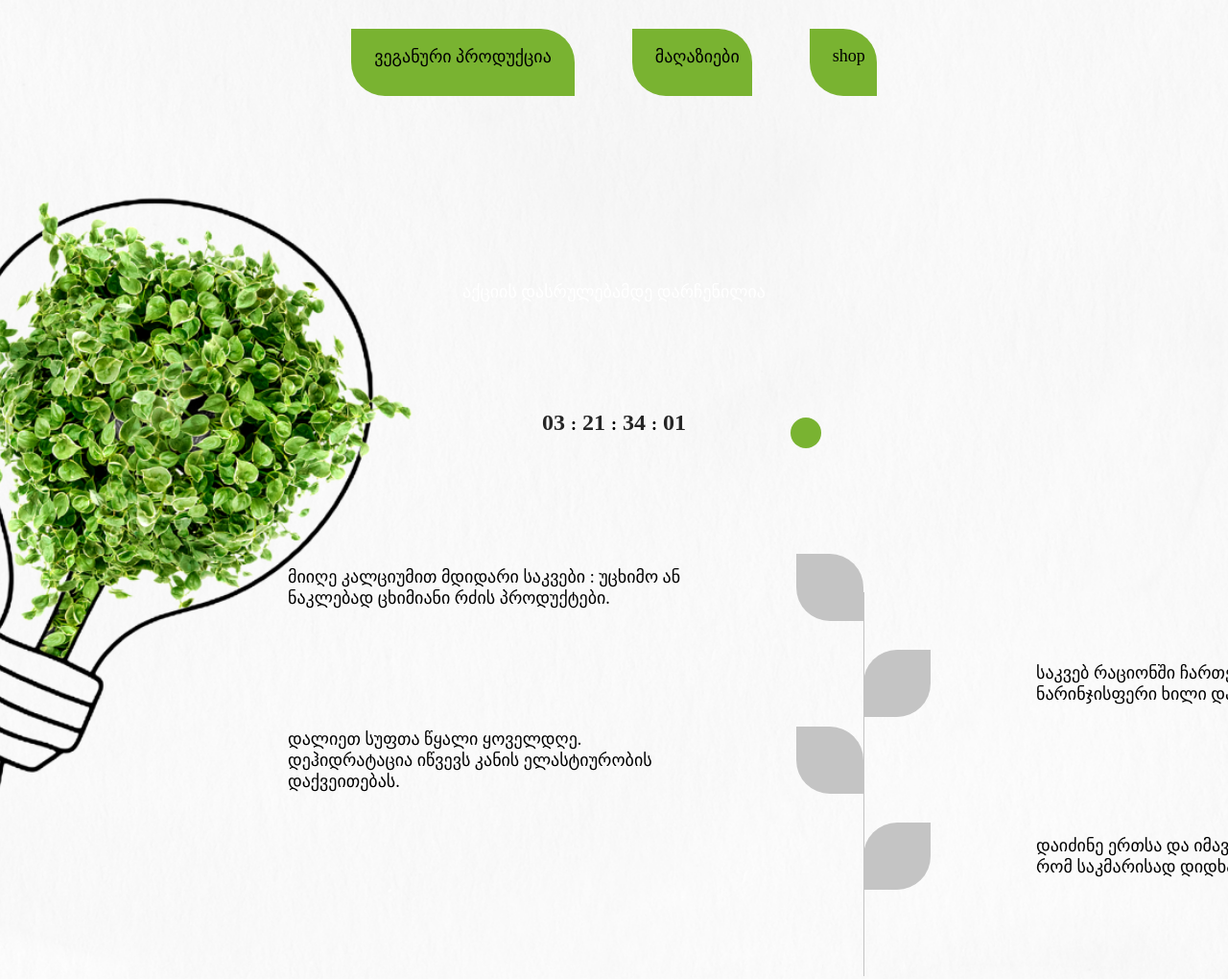
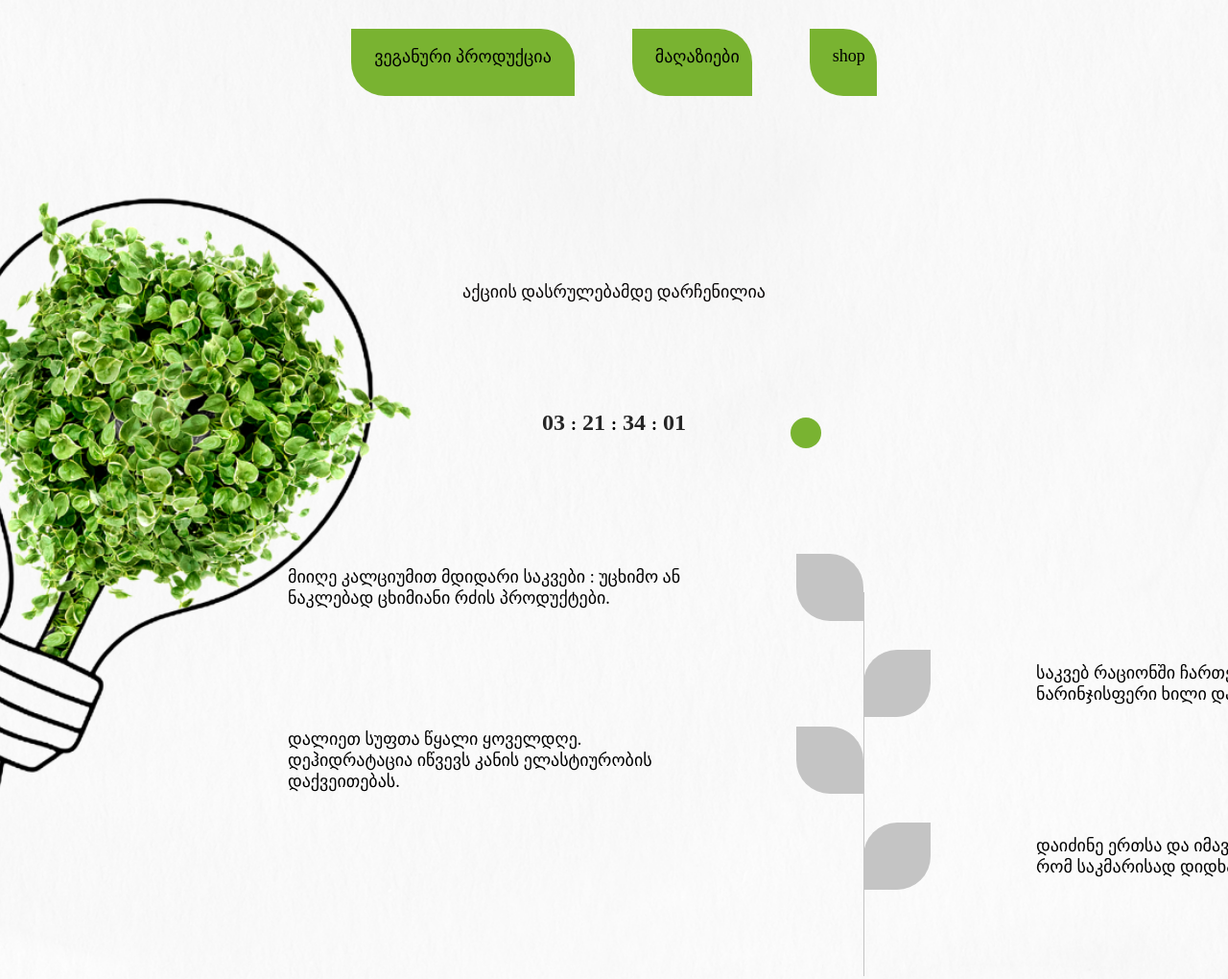
Before and after one commit to ladikoniashvili/vegan, a plain HTML site: page index.html in a window 1280 px wide. Shown: the top 1020 px of the page at 96% size. Drawn offline with Linux system fonts and the light colour scheme.

Commit message:
spelling

```diff
--- a/style/style.css
+++ b/style/style.css
@@ -87,12 +87,13 @@ header nav ul li:nth-child(3){
 
 }
 .dro p, h2{
-    color: #ffffff;
+    color: #080505;
 
 
 }
 .dro h2{
     font-size: 24px;
+
 }
 
 /* aq iwyeba xe----------------- */
```
